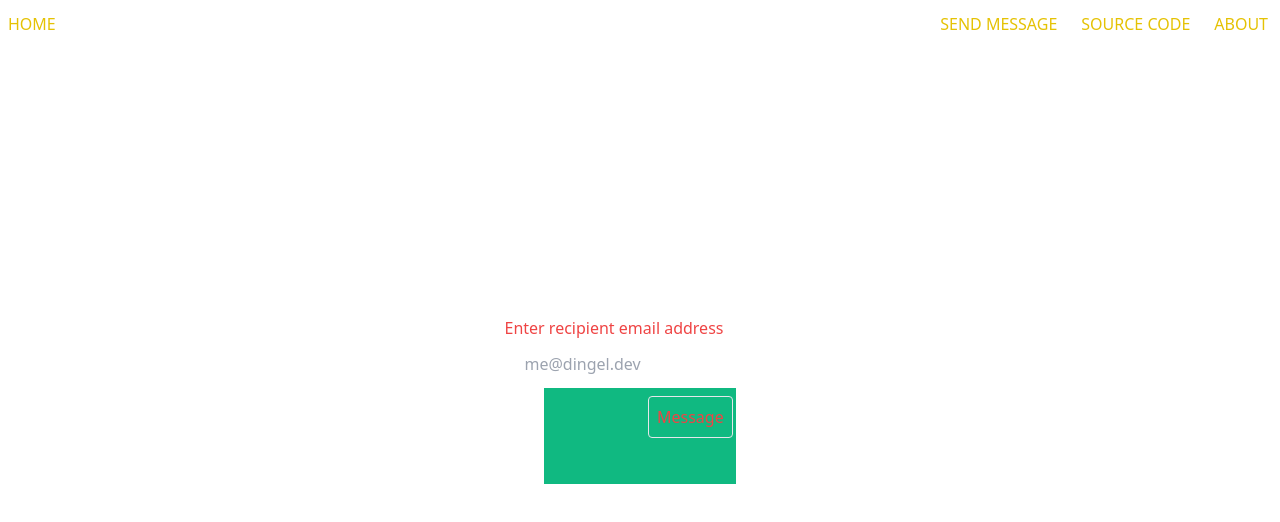
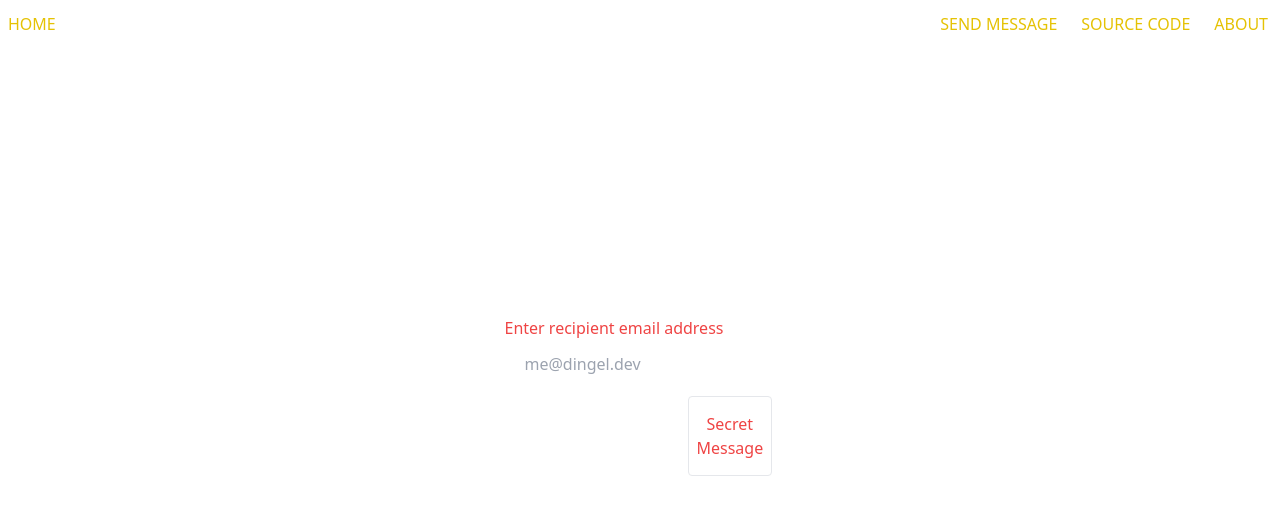
Before and after one commit to brodyd795/secret-message, a Next.js app: page /send in a window 1280 px wide. Shown: the top 522 px of the page. Built offline with nearby package versions, Linux system fonts and the light colour scheme.

Commit message:
WIP: adding framer motion component with styled form

```diff
--- /dev/null
+++ b/components/form-steps.js
@@ -0,0 +1,138 @@
+import React from 'react';
+
+const ButtonContainer = ({children}) =>
+    <div className={'flex justify-between'}>{children}</div>;
+
+export const BackButton = ({backText, step, setStep}) => (
+    <>
+        <div className={'flex h-24 w-24'}>
+            {backText &&
+                <button
+                    type={'button'}
+                    className={'m-2 p-2 rounded border w-full'}
+                    onClick={() => setStep(step - 1)}
+                >
+                    {backText}
+                </button>}
+        </div>
+    </>
+);
+
+export const NextButton = ({nextText, step, setStep}) => (
+    <>
+        <div className={'flex h-24 w-24'}>
+            {nextText &&
+                <button
+                    type={'submit'}
+                    className={'m-2 p-2 rounded border w-full'}
+                    onClick={() => setStep(step + 1)}
+                >
+                    {nextText}
+                </button>}
+        </div>
+    </>
+);
+
+export const EmailForm = ({email, setEmail, step, setStep}) =>
+    <>
+        {step === 0 &&
+            <form>
+                <label className={'block'}>{'Enter recipient email address'}</label>
+                <input
+                    id={'email'}
+                    type={'email'}
+                    value={email}
+                    aria-label={'email'}
+                    placeholder={'me@dingel.dev'}
+                    onChange={(e) => setEmail(e.target.value)}
+                    onKeyDown={(e) => {
+                        if (e.key === 'Enter') {
+                            setStep(1);
+                        }
+                    }}
+                    required
+                    className={'mx-4 my-2 p-1 rounded'}
+                />
+                <ButtonContainer>
+                    <BackButton
+                        backText={''}
+                        setStep={setStep}
+                        step={step}
+                    />
+                    <NextButton
+                        nextText={'Secret Message'}
+                        setStep={setStep}
+                        step={step}
+                    />
+                </ButtonContainer>
+            </form>}
+    </>;
+
+export const MessageForm = ({message, setMessage, step, setStep}) =>
+    <>
+        {step === 1 &&
+            <form>
+                <label className={'block'}>{'Enter secret message'}</label>
+                <textarea
+                    id={'message'}
+                    value={message}
+                    aria-label={'message'}
+                    placeholder={'Enter secret message'}
+                    onChange={(e) => setMessage(e.target.value)}
+                    className={'mx-4 my-2 p-1 rounded'}
+                />
+                <ButtonContainer>
+                    <BackButton
+                        backText={'Email'}
+                        setStep={setStep}
+                        step={step}
+                    />
+                    <NextButton
+                        nextText={'Confirm'}
+                        setStep={setStep}
+                        step={step}
+                    />
+                </ButtonContainer>
+            </form>}
+    </>;
+
+export const ConfirmForm = ({isSelfDestructChecked, setIsSelfDestructChecked, step, setStep}) =>
+    <>
+        {step === 2 &&
+            <form>
+                <p>Are you sure?</p>
+                <input
+                    type="checkbox"
+                    checked={isSelfDestructChecked}
+                    onChange={() => setIsSelfDestructChecked(!isSelfDestructChecked)}
+                />
+                <label>Self-destruct after 15min</label>
+                <ButtonContainer>
+                    <BackButton
+                        backText={'Message'}
+                        setStep={setStep}
+                        step={step}
+                    />
+                    <NextButton
+                        nextText={'Send'}
+                        setStep={setStep}
+                        step={step}
+                    />
+                </ButtonContainer>
+            </form>}
+    </>;
+
+export const Result = ({email, message, isSelfDestructChecked, step}) => {
+    const success = true;
+
+    return (
+        <>
+            {step === 3 &&
+                <div>
+                    {success ?
+                        <p>{'Success!'}</p> :
+                        <p>{'Error!'}</p>}
+                </div>}
+        </>
+    );
+};
--- a/pages/send.js
+++ b/pages/send.js
@@ -1,164 +1,101 @@
 import React, {useState} from 'react';
-import {motion, AnimatePresence} from 'framer-motion';
+import {motion, AnimatePresence, AnimateSharedLayout} from 'framer-motion';
 
 import Page from '../components/page';
 import Header from '../components/header';
+import {EmailForm, MessageForm, ConfirmForm, Result} from '../components/form-steps';
 
 const Send = () => {
-    const [count, setCount] = useState(0);
-
     const [email, setEmail] = useState('');
     const [message, setMessage] = useState('');
     const [isSelfDestructChecked, setIsSelfDestructChecked] = useState(true);
-
     const [step, setStep] = useState(0);
-
-    const handleEmailChange = (e) => {
-        setEmail(e.target.value);
-    };
-
-    const handleMessageChange = (e) => {
-        setMessage(e.target.value);
-    };
-
-    const getBackBtnText = () => {
-        if (step === 1) {
-            return 'Recipient';
-        } else if (step === 2) {
-            return 'Message';
-        }
-
-        return null;
-    };
-
-    const getNextBtnText = () => {
-        if (step === 0) {
-            return 'Message';
-        } else if (step === 1) {
-            return 'Confirm';
-        }
-
-        return null;
-    };
-
-    const getIsNextDisabled = () => {
-        if (!email) {
-            return true;
-        }
-
-        if (step === 1 && !message) {
-            return true;
-        }
-
-        return false;
-    };
 
     return (
         <Page title={'Send | Secret Message'}>
             <Header />
             <div className={'text-red-500  h-screen flex flex-col justify-center items-center'}>
-                <AnimatePresence>
+                <AnimateSharedLayout>
+                    <AnimatePresence exitBeforeEnter>
                         <motion.div
                             key={step}
                             initial="hidden"
                             animate="visible"
                             exit="exiting"
+                            layout
                             variants={{
                                 hidden: {
                                     scale: 0.8,
-                                opacity: 0,
+                                    opacity: 0.1,
                                     x: -100
                                 },
                                 visible: {
                                     scale: 1,
                                     opacity: 1,
                                     transition: {
-                                    delay: 0.4
+                                        when: 'beforeChildren',
+                                        staggerChildren: 0.2
                                     },
                                     x: 0
                                 },
                                 exiting: {
                                     scale: 0.8,
-                                opacity: 0,
-                                x: -100
+                                    opacity: 0.1,
+                                    x: 100
                                 }
                             }}
                         >
-                        {step === 0 &&
-                            <>
-                                <label className={'block'}>{'Enter recipient email address'}</label>
-                                <input
-                                    id={'email'}
-                                    type={'email'}
-                                    value={email}
-                                    aria-label={'email'}
-                                    placeholder={'me@dingel.dev'}
-                                    onChange={handleEmailChange}
-                                    onKeyDown={(e) => {
-                                        if (e.key === 'Enter') {
-                                            setStep(1);
-                                        }
-                                    }}
-                                    required
-                                    className={'mx-4 my-2 p-1 rounded'}
+                            <EmailForm
+                                email={email}
+                                setEmail={setEmail}
+                                step={step}
+                                setStep={setStep}
                             />
-                            </>}
-                        {step === 1 &&
-                            <>
-                                <label className={'block'}>{'Enter secret message'}</label>
-                                <textarea
-                                    id={'message'}
-                                    type={'text'}
-                                    value={message}
-                                    aria-label={'message'}
-                                    placeholder={'Enter secret message'}
-                                    onChange={handleMessageChange}
-                                    className={'mx-4 my-2 p-1 rounded'}
+                            <MessageForm
+                                message={message}
+                                setMessage={setMessage}
+                                step={step}
+                                setStep={setStep}
                             />
-                            </>}
-                        {step === 2 &&
-                            <>
-                                <p>Are you sure?</p>
-                                <input
-                                    type="checkbox"
-                                    checked={isSelfDestructChecked}
-                                    onChange={() => setIsSelfDestructChecked(!isSelfDestructChecked)}
+                            <ConfirmForm
+                                isSelfDestructChecked={isSelfDestructChecked}
+                                setIsSelfDestructChecked={setIsSelfDestructChecked}
+                                step={step}
+                                setStep={setStep}
                             />
-                                <label>Self-destruct after 15min</label>
-                                <button className={'block'}>Send</button>
-                            </>}
-                        {step === 3 &&
-                            <>
-                                <h4>Success!</h4>
-                            </>}
+                            <Result
+                                email={email}
+                                message={message}
+                                isSelfDestructChecked={isSelfDestructChecked}
+                                step={step}
+                            />
                         </motion.div>
                     </AnimatePresence>
-                <div className={'flex'}>
-                    <div className={'bg-green-500 h-24 w-24'}>
-                        {step > 0 &&
-                            <button
-                                type={'button'}
-                                className={'m-2 p-2 rounded border'}
-                                onClick={() => setStep(step - 1)}
-                            >
-                                {getBackBtnText()}
-                            </button>}
-                    </div>
-                    <div className={'bg-green-500 h-24 w-24'}>
-                        {step < 2 &&
-                            <button
-                                className={'m-2 p-2 rounded border'}
-                                type={'button'}
-                                onClick={() => setStep(step + 1)}
-                                disabled={getIsNextDisabled()}
-                            >
-                                {getNextBtnText()}
-                            </button>}
-                    </div>
-                </div>
+                </AnimateSharedLayout>
             </div>
         </Page>
     );
 };
 
 export default Send;
+
+// WIP framer motion component
+/*
+ * <AnimatePresence initial={false}>
+ *                     <motion.div
+ *                         key={page}
+ *                         custom={direction}
+ *                         variants={variants}
+ *                         initial="enter"
+ *                         animate="center"
+ *                         exit="exit"
+ *                         transition={{
+ *                             x: {type: 'spring', stiffness: 300, damping: 200},
+ *                             opacity: {duration: 0.2}
+ *                         }}
+ *                     >
+ *                         {page === 0 ? <p>Zero</p> : <p>Not Zero</p>}
+ *                     </motion.div>
+ *                 </AnimatePresence>
+ *
+ */
```
Lines whose indentation alone changed are shown as unchanged.
